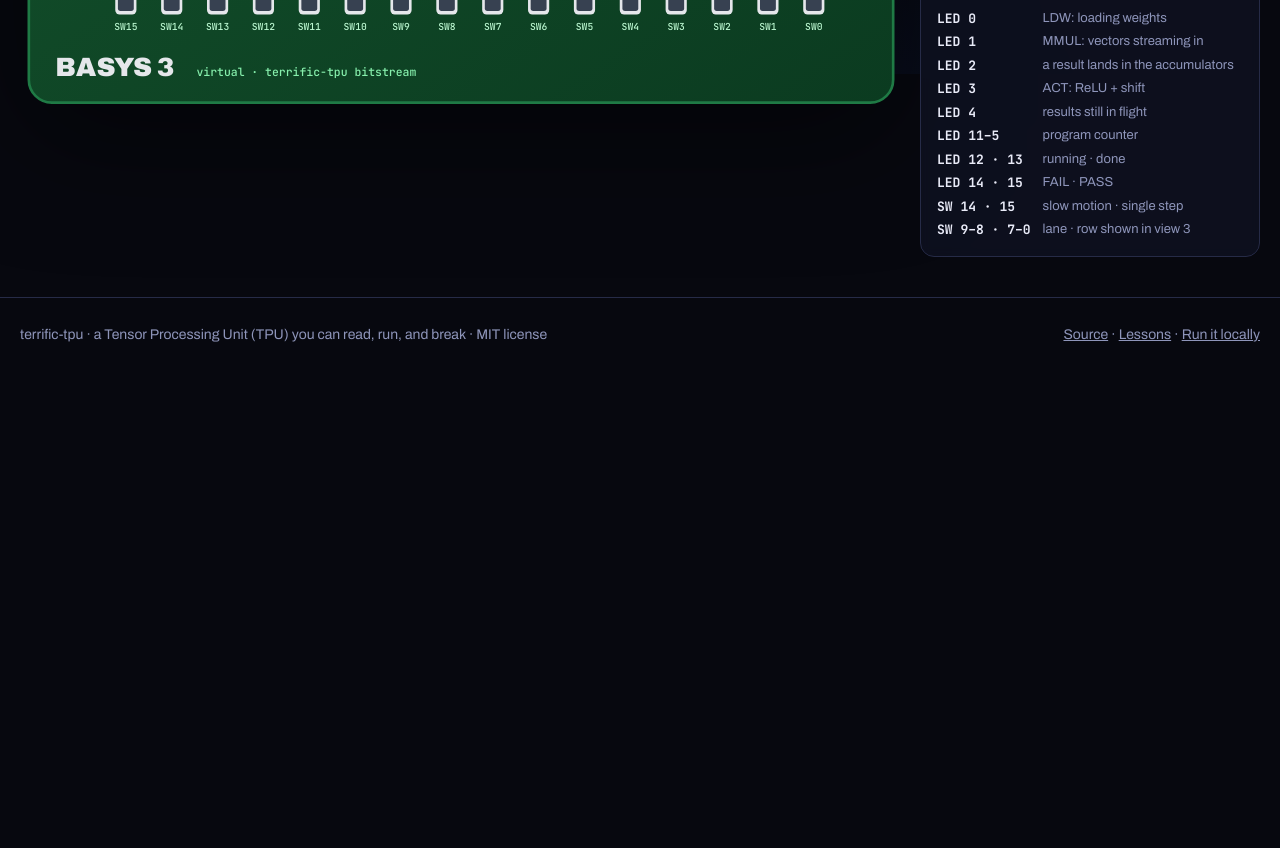
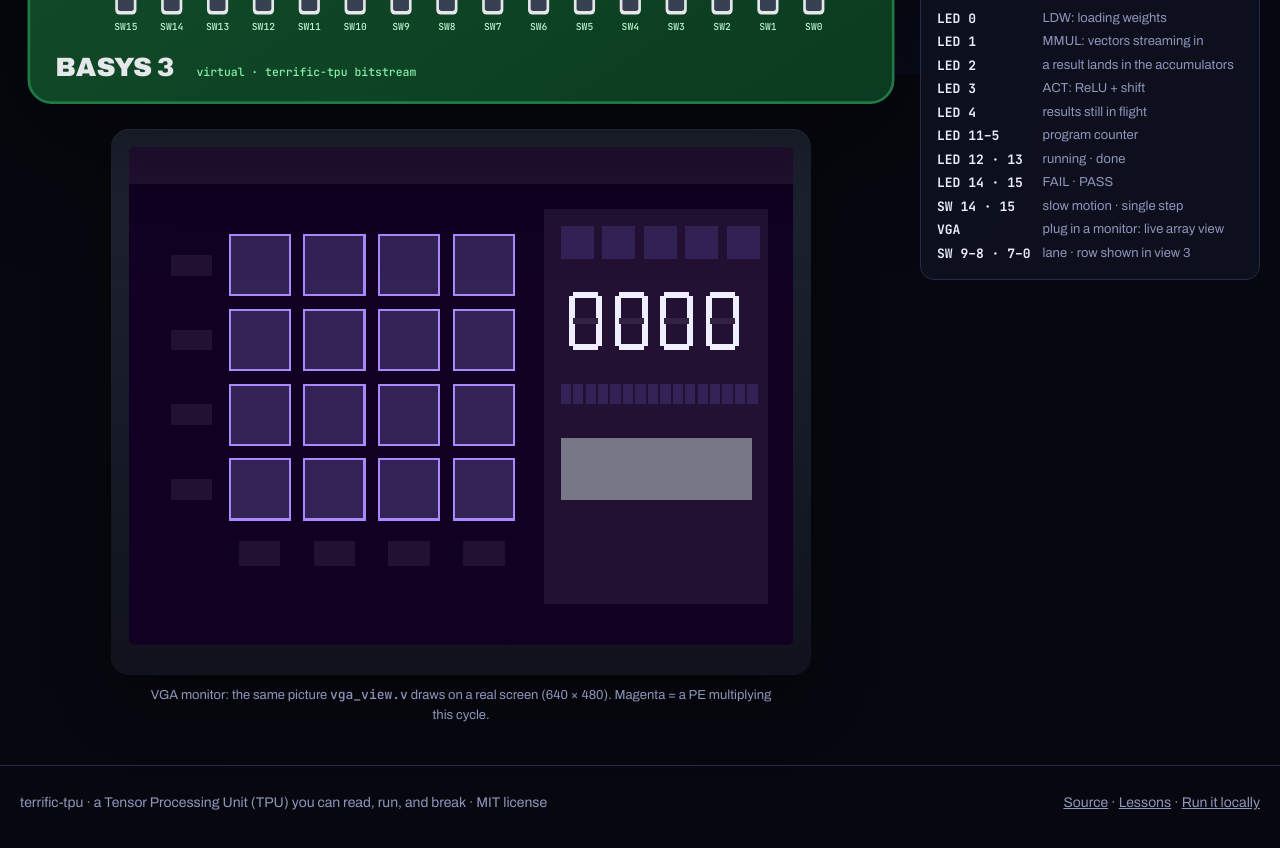
Before and after one commit to Normansrule/terrific-tpu, a plain HTML site: page web/basys3.html in a window 1280 px wide. Shown: the part 726-1574 px from the top of the page. Before the commit the page ends 1111 px from the top, so only its background shows below. Drawn offline with Linux system fonts and the light colour scheme; no server answers.

Commit message:
Basys 3: live VGA monitor view (verified frames), virtual monitor, lesson 22 update

```diff
--- a/data/basys3.csv
+++ b/data/basys3.csv
@@ -1,7 +1,7 @@
 resource,used,available_xc7a35t
-Lookup tables (logic),8419,20800
+Lookup tables (logic),9407,20800
 Lookup tables used as memory (RAM64M × 4),2752,20800
-Flip-flops,1400,41600
+Flip-flops,1441,41600
 DSP48E1 multipliers,16,90
 Block RAM (RAMB36E1),4,50
 Global clock buffers (BUFG + BUFGCE),2,32
--- a/web/basys3.html
+++ b/web/basys3.html
@@ -24,6 +24,10 @@
 .tbl b { font-family: "JetBrains Mono", monospace; color: var(--ink); white-space: nowrap; } .tbl span { color: var(--muted); }
 .row { display: flex; gap: 8px; flex-wrap: wrap; align-items: center; margin-top: 10px; }
 .row button[aria-pressed="true"] { background: var(--mxu-bg); border-color: var(--mxu); }
+.monitor { margin-top: 18px; display: grid; justify-items: center; }
+.bezel { width: min(100%, 700px); padding: 18px 18px 30px; border-radius: 18px; background: linear-gradient(#1f2433, #10131d); box-shadow: 0 30px 60px -20px rgba(0,0,0,.6), inset 0 1px 0 rgba(255,255,255,.06); }
+#vga { width: 100%; height: auto; display: block; border-radius: 6px; image-rendering: pixelated; background: #000; }
+.mcap { margin-top: 10px; font-size: 13px; color: var(--muted); text-align: center; max-width: 640px; }
 .steps { counter-reset: s; display: grid; gap: 8px; margin-top: 12px; font-size: 14px; }
 .steps div { counter-increment: s; padding: 10px 12px; border-radius: 10px; background: var(--idle); }
 .steps div::before { content: counter(s) " "; font-weight: 800; color: var(--mxu); }
@@ -38,7 +42,11 @@
     <p>This is the same design you load onto a real Digilent Basys 3: the same four baked-in demos, the same switches, buttons, LEDs and display, running on the cycle-exact chip models. Click the switches and buttons. What you see here is what the board shows: the cycle counts match the Verilog. When you're ready for real hardware, follow <a href="https://github.com/Normansrule/terrific-tpu/blob/main/docs/22-basys3.md">lesson 22</a>.</p>
   </header>
   <div class="grid2">
-    <svg id="board" viewBox="0 0 1000 640" role="img" aria-label="Interactive Basys 3 board"></svg>
+    <div>
+      <svg id="board" viewBox="0 0 1000 640" role="img" aria-label="Interactive Basys 3 board"></svg>
+      <div class="monitor"><div class="bezel"><canvas id="vga" width="640" height="480" aria-label="What the board's VGA port shows on a monitor"></canvas></div>
+        <div class="mcap">VGA monitor: the same picture <code>vga_view.v</code> draws on a real screen (640 × 480). Magenta = a PE multiplying this cycle.</div></div>
+    </div>
     <aside class="box side">
       <h2>What's happening</h2>
       <div class="now" id="now">Pick a demo with switches 1–0, then press the centre button.</div>
@@ -53,7 +61,7 @@
         <b>LED 0</b><span>LDW: loading weights</span><b>LED 1</b><span>MMUL: vectors streaming in</span><b>LED 2</b><span>a result lands in the accumulators</span>
         <b>LED 3</b><span>ACT: ReLU + shift</span><b>LED 4</b><span>results still in flight</span><b>LED 11–5</b><span>program counter</span>
         <b>LED 12 · 13</b><span>running · done</span><b>LED 14 · 15</b><span>FAIL · PASS</span>
-        <b>SW 14 · 15</b><span>slow motion · single step</span><b>SW 9–8 · 7–0</b><span>lane · row shown in view 3</span>
+        <b>SW 14 · 15</b><span>slow motion · single step</span><b>VGA</b><span>plug in a monitor: live array view</span><b>SW 9–8 · 7–0</b><span>lane · row shown in view 3</span>
       </div>
     </aside>
   </div>
@@ -165,6 +173,34 @@
       phase === "check" ? "Reading back all 256 Unified Buffer rows and comparing with the answer key…" :
       `${pass ? "PASS" : "FAIL"}: ${names[demo]} finished in <b>${chip.cycles}</b> cycles on chip ${ver}. Press R to see the cycle count on the display.`;
   }
+  // ---------------------------------------------------------------- VGA monitor (mirrors rtl/fpga/basys3/vga_view.v)
+  const V = $("vga").getContext("2d"), hex = c => "#" + c.toString(16).padStart(3, "0").split("").map(d => d + d).join("");
+  const C12 = { BG: 0x102, PANEL: 0x213, DIM: 0x325, MAG: 0xE3F, VIO: 0xA8F, BLU: 0x6AF, GRN: 0x3D9, AMB: 0xFB2, RED: 0xF54, WHT: 0xEEF, GRY: 0x778 };
+  const SEGD = [0x3F, 0x06, 0x5B, 0x4F, 0x66, 0x6D, 0x7D, 0x07, 0x7F, 0x6F];
+  function vga() {
+    const st = phase === "done" ? (pass ? 3 : 4) : (phase === "run" || phase === "check") ? 2 : phase === "load" ? 1 : 0;
+    const f = (c, x, y, w, h) => { V.fillStyle = hex(c); V.fillRect(x, y, w, h); };
+    f(C12.BG, 0, 0, 640, 480);
+    f([C12.PANEL, 0x862, 0x52A, 0x1A5, 0xA22][st], 0, 0, 640, 36);
+    const s = chip ? chip.comb() : null, busyPE = (r, c) => chip && phase === "run" ? chip.peBusy(r, c) : false;
+    for (let r = 0; r < 4; r++) for (let c = 0; c < 4; c++) {
+      if (busyPE(r, c)) f(C12.MAG, 96 + c * 72, 84 + r * 72, 60, 60); else { f(C12.VIO, 96 + c * 72, 84 + r * 72, 60, 60); f(C12.DIM, 98 + c * 72, 86 + r * 72, 56, 56); } }
+    for (let r = 0; r < 4; r++) f(busyPE(r, 0) ? C12.BLU : C12.PANEL, 40, 104 + r * 72, 40, 20);
+    for (let c = 0; c < 4; c++) f(s && s.outValid && phase === "run" ? C12.GRN : C12.PANEL, 106 + c * 72, 380, 40, 24);
+    f(C12.PANEL, 400, 60, 216, 380);
+    const ops = s && phase === "run" ? [s.wLoad, s.inValid, s.outValid, s.ubWrEn, chip.validPipe.some(v => v)] : [0, 0, 0, 0, 0];
+    [C12.AMB, C12.VIO, C12.MAG, C12.GRN, C12.BLU].forEach((c, k) => f(ops[k] ? c : C12.DIM, 416 + k * 40, 76, 32, 32));
+    const digits = String(Math.min(9999, chip ? chip.cycles : 0)).padStart(4, "0");
+    const SEGR = [[4, 0, 24, 6], [26, 4, 6, 24], [26, 28, 6, 24], [4, 50, 24, 6], [0, 28, 6, 24], [0, 4, 6, 24], [4, 25, 24, 6]];
+    for (let k = 0; k < 4; k++) SEGR.forEach((g, n) => f((SEGD[+digits[k]] >> n) & 1 ? C12.WHT : 0x324, 424 + k * 44 + g[0], 140 + g[1], g[2], g[3]));
+    const pc = chip ? chip.pc : 0;
+    for (let k = 0; k < 16; k++) f(k < pc ? C12.BLU : C12.DIM, 416 + k * 12, 228, 10, 20);
+    f([C12.GRY, C12.AMB, C12.VIO, C12.GRN, C12.RED][st], 416, 280, 184, 60);
+    V.lineWidth = 10; V.lineCap = "butt";
+    if (st === 3) { V.strokeStyle = hex(C12.GRN); V.beginPath(); V.moveTo(470, 360); V.lineTo(500, 390); V.lineTo(560, 330 + 60); V.stroke(); }
+    if (st === 4) { V.strokeStyle = hex(C12.RED); V.beginPath(); V.moveTo(470, 360); V.lineTo(540, 430); V.moveTo(540, 360); V.lineTo(470, 430); V.stroke(); }
+  }
+
   // ---------------------------------------------------------------- clock
   let last = performance.now();
   function frame(now) {
@@ -174,7 +210,7 @@
       else if (sw >> 14 & 1) { slowT += dt; while (slowT > .25 && phase === "run") { slowT -= .25; tick(); } }
       else { for (let k = 0; k < 8 && phase === "run"; k++) tick(); }   // visibly fast, still every cycle
     }
-    render(); requestAnimationFrame(frame);
+    render(); vga(); requestAnimationFrame(frame);
   }
   document.querySelectorAll("[data-v]").forEach(b => b.onclick = () => { ver = b.dataset.v; document.querySelectorAll("[data-v]").forEach(x => x.setAttribute("aria-pressed", x === b)); phase = "idle"; chip = null; });
   addEventListener("keydown", e => { if (/INPUT|TEXTAREA/.test(document.activeElement.tagName)) return; const k = { c: "C", u: "U", l: "L", r: "R", d: "D", arrowleft: "L", arrowright: "R", arrowup: "U", arrowdown: "D" }[e.key.toLowerCase()]; if (k && !e.ctrlKey) press(k); });
```
Also changed, not shown: docs/img/basys3.png, docs/img/vga_pass.png (added), docs/img/vga_run.png (added), 9 other files.
